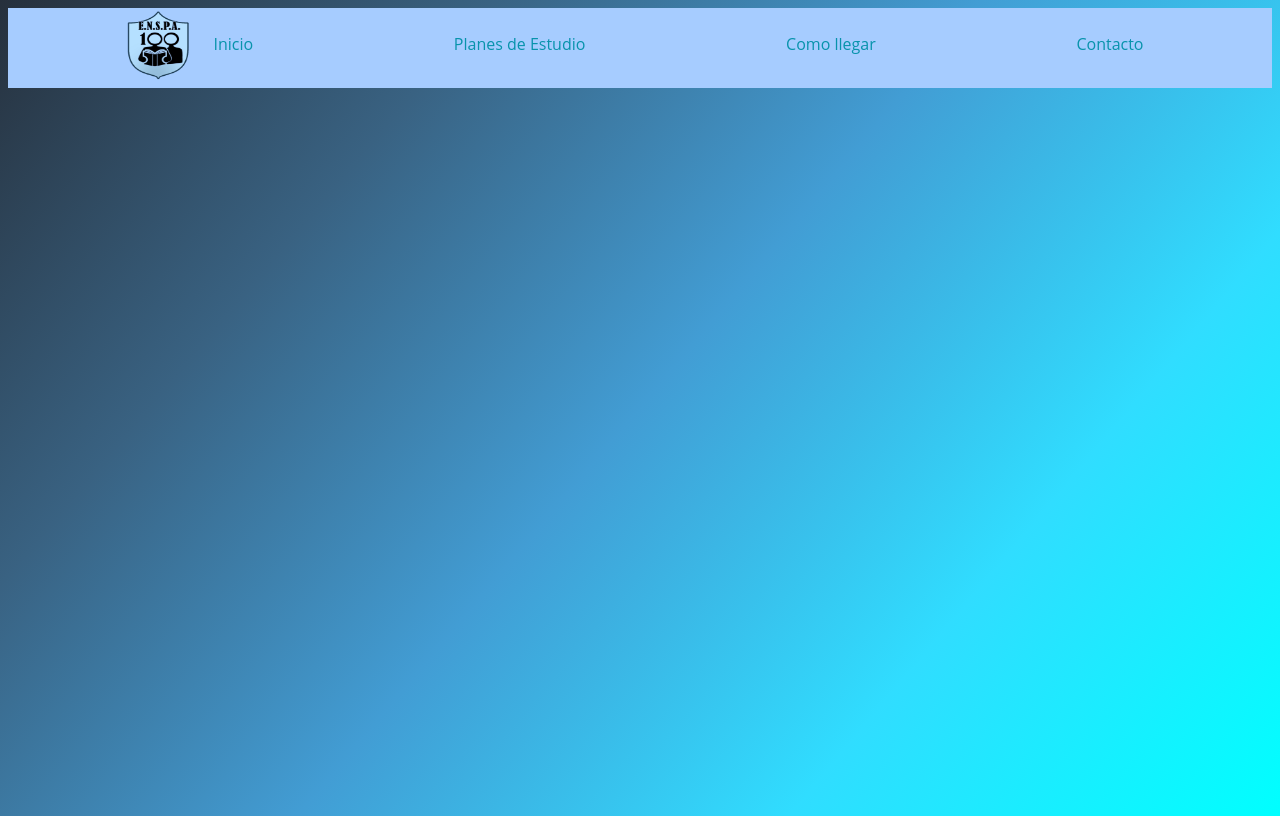
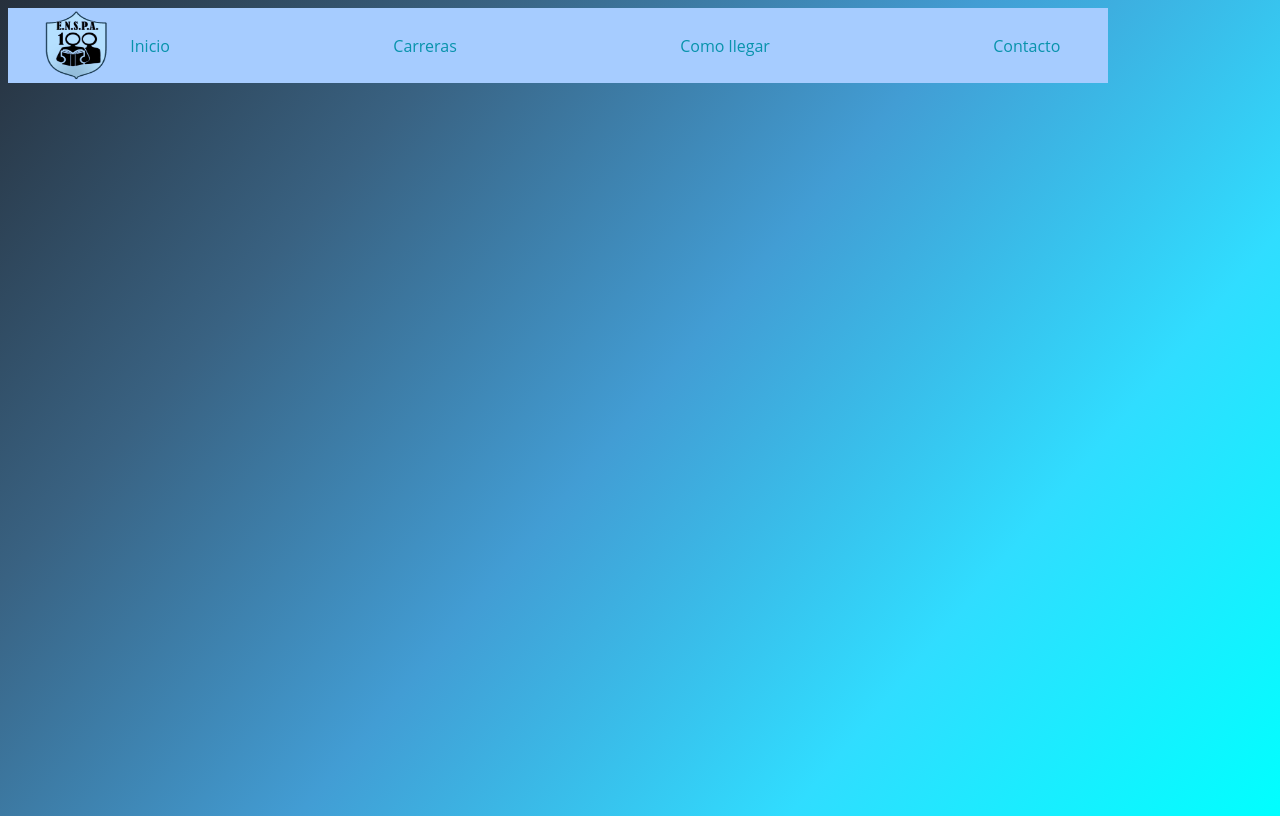
Before and after one commit to Evelyn-Nobile/First-Landing-Page, a plain HTML site: page index.html in a window 1280 px wide. Drawn offline with Linux system fonts and the light colour scheme.

Commit message:
Navbar version modificada

```diff
--- a/index.html
+++ b/index.html
@@ -17,7 +17,7 @@
     </span>
 <ul class="items-container" >
  <li><a href="index.html">Inicio</a></li>
- <li><a href="#">Planes de Estudio</a></li>
+ <li><a href="#">Carreras</a></li>
  <li><a href="#"> Como llegar</a></li>
  <li><a href="#">Contacto</a></li>
 </ul>
--- a/styles.css
+++ b/styles.css
@@ -1,9 +1,8 @@
 
 html {
-    box-sizing: border-box;
-  }
-  *, *:before, *:after {
-    box-sizing: inherit;
+box-sizing: border-box;
+  margin: 0;
+  padding: 0;
   }
 
 :root{
@@ -33,32 +32,33 @@ body{
     }
 
     .container {
-        background-color:  rgb(166, 204, 255);
         display: flex;
-        flex-direction: row;
-        justify-content: center;
-        align-items: center;
-    }
+        flex-direction: column;
+        justify-content: space-between;
+      background-color:rgb(166, 204, 255);
+      width: 87%;
 
-    .items-container {
-        width: 75vw;
-        height: 60px;
-        display: flex;
-        flex-direction: row;
-        justify-content: space-between;
-        margin-right:1px;
-        padding: 12px;
+        }
 
-    }
+        .items-container {
 
+         display: flex;
+         flex-direction: row;
+         justify-content: space-evenly;
+         align-items: center;
+
+             }
 
 .logo img{
-    height: 65px;
-    width: 65px;
-    margin-right: 2px;
+    height: 50px;
+    width: 50px;
 }
 
-
+.logo{
+    display: flex;
+    justify-content: flex-start;
+    align-items: flex-start;
+}
 
 
 
```
